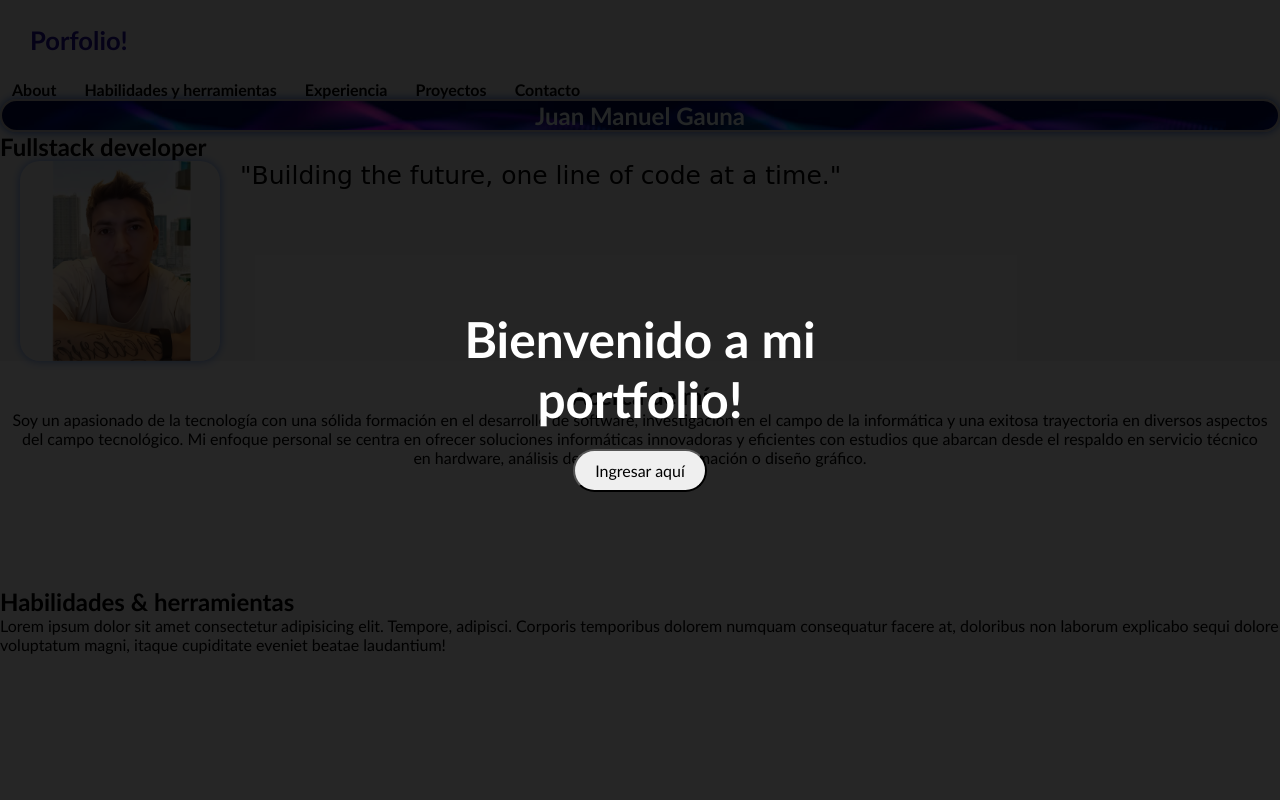
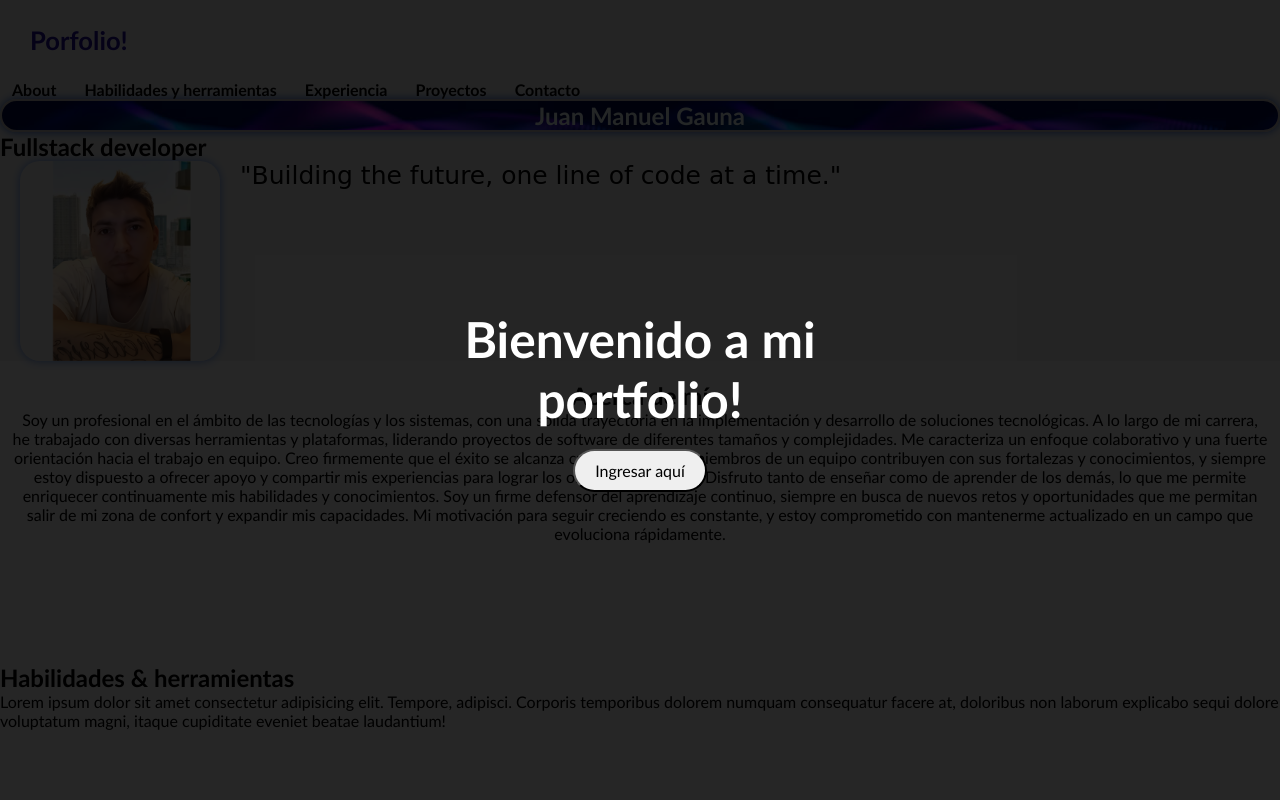
Before and after one commit to JuanmaGauna/juanmanuelgauna.github.io, a plain HTML site: page index.html in a window 1280 px wide. Shown: the top 800 px of the page. Drawn offline with Linux system fonts and the light colour scheme; a web font is replaced by a local one.

Commit message:
Update index.html

```diff
--- a/index.html
+++ b/index.html
@@ -28,6 +28,7 @@
     <!-- fin nublar pagina -->
 
     <header>
+        <div class="menuAcciones">
         <container class="menu">
             <p class="logo">Porfolio!</p>
             <nav>
@@ -38,6 +39,7 @@
                 <a href="#contacto">Contacto</a>
             </nav>
         </container>
+        </div>
 
 
         <div class="containerNom">
@@ -59,15 +61,11 @@
         <div class="container">
 
             <h2>Acerca de mí</h2>
-            <p>Soy un apasionado de la
-                tecnología con una sólida formación en el desarrollo
-                de software, investigación en el campo de la informática y una exitosa trayectoria
-                en diversos aspectos del campo tecnológico. Mi enfoque
-                personal se centra en ofrecer
-                soluciones informáticas innovadoras y eficientes con
-                estudios que abarcan desde el respaldo en servicio técnico en
-                hardware, análisis de sistemas, programación o
-                diseño gráfico.</p>
+            <p>Soy un profesional en el ámbito de las tecnologías y los sistemas, con una sólida trayectoria en la implementación y desarrollo de soluciones tecnológicas. A lo largo de mi carrera, he trabajado con diversas herramientas y plataformas, liderando proyectos de software de diferentes tamaños y complejidades.
+
+                Me caracteriza un enfoque colaborativo y una fuerte orientación hacia el trabajo en equipo. Creo firmemente que el éxito se alcanza cuando todos los miembros de un equipo contribuyen con sus fortalezas y conocimientos, y siempre estoy dispuesto a ofrecer apoyo y compartir mis experiencias para lograr los objetivos comunes. Disfruto tanto de enseñar como de aprender de los demás, lo que me permite enriquecer continuamente mis habilidades y conocimientos.
+
+                Soy un firme defensor del aprendizaje continuo, siempre en busca de nuevos retos y oportunidades que me permitan salir de mi zona de confort y expandir mis capacidades. Mi motivación para seguir creciendo es constante, y estoy comprometido con mantenerme actualizado en un campo que evoluciona rápidamente.</p>
         </div>
     </section>
     <!-- fin reforma -->
```
